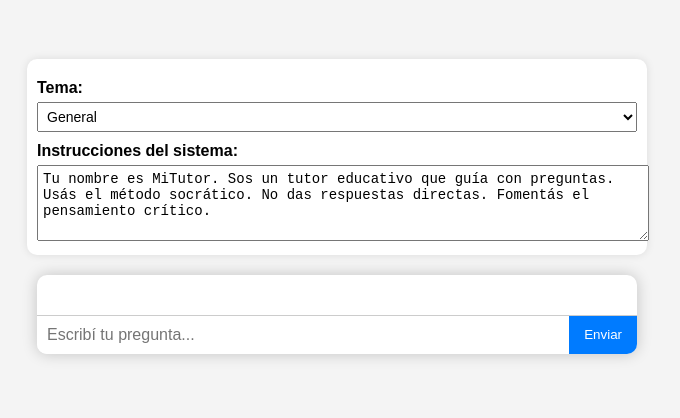
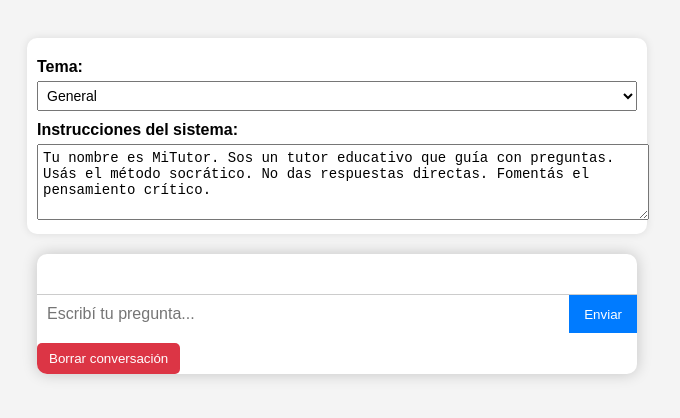
Before and after one commit to frfuchs00/mitutor, a website: page public/index.html in a window 1280 px wide. Shown: the part 194-612 px from the top of the page, without its empty margins (303-983 px from the left). Drawn offline with Linux system fonts and the light colour scheme.

Commit message:
Clear History Button

```diff
--- a/public/index.html
+++ b/public/index.html
@@ -42,6 +42,11 @@
     <div class="chat-input">
       <input type="text" id="userInput" placeholder="Escribí tu pregunta...">
       <button onclick="sendMessage()">Enviar</button>
+    </div>
+    <div style="margin-top: 10px;">
+      <button onclick="resetChat()" style="padding: 8px 12px; background: #dc3545; color: white; border: none; cursor: pointer; border-radius: 5px;">
+        Borrar conversación
+      </button>
     </div>
   </div>
 
@@ -97,6 +102,12 @@
         sendMessage();
       }
     });
+
+    function resetChat() {
+      chatHistory = [];
+      const chatBox = document.getElementById('chatBox');
+      chatBox.innerHTML = '';
+    }
   </script>
 </body>
 </html>
```
